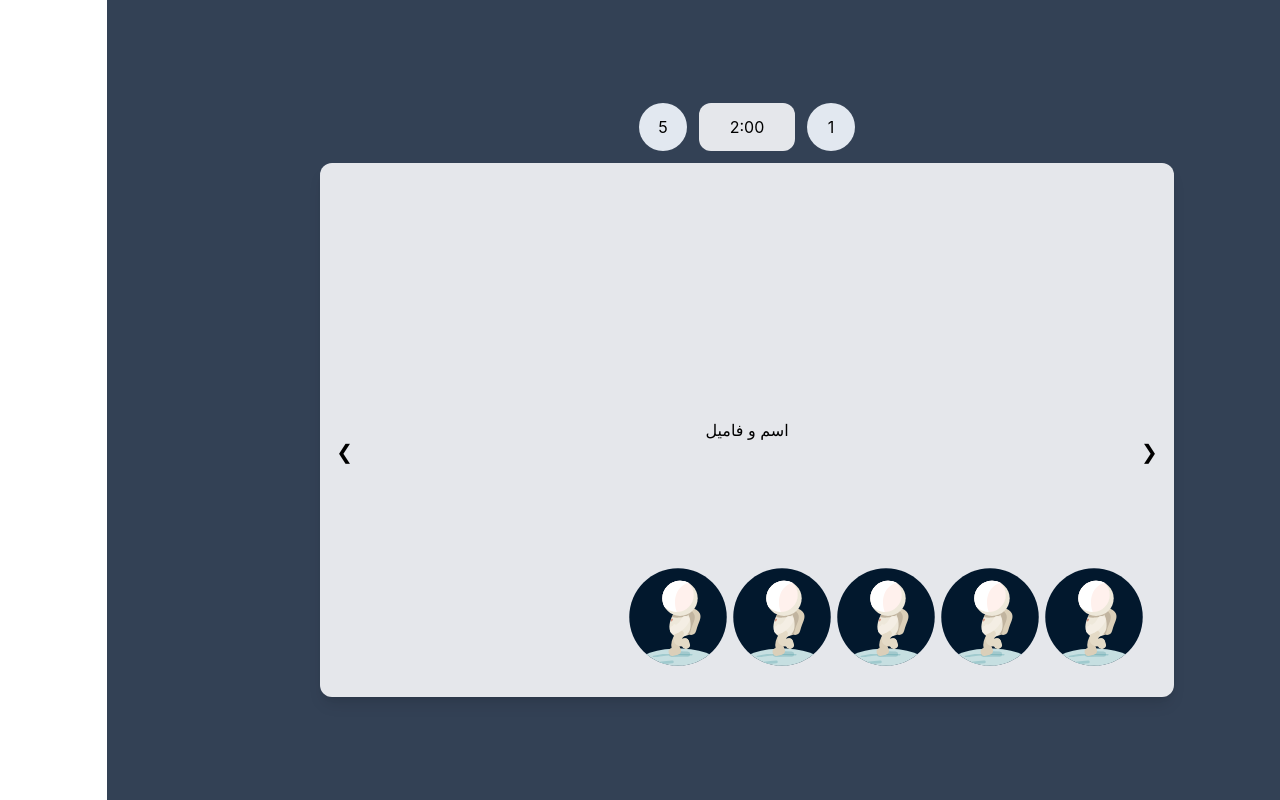
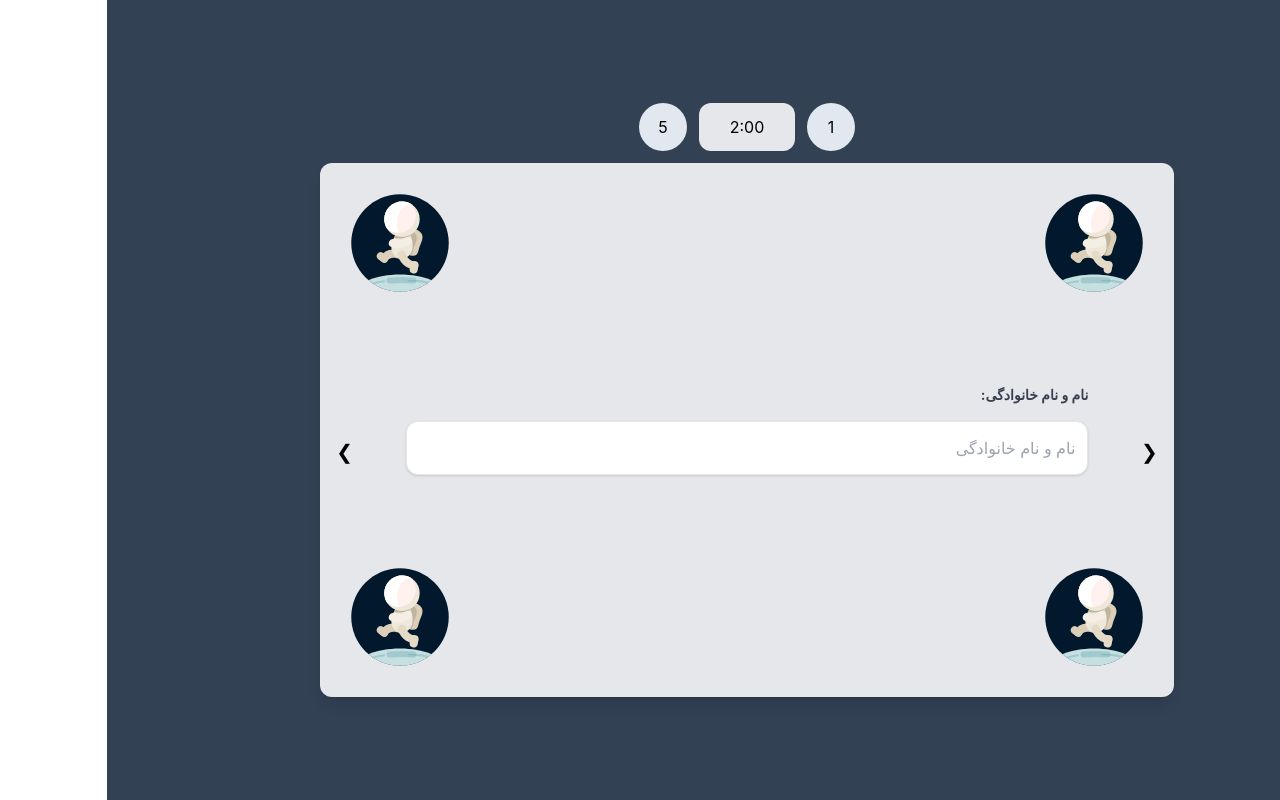
Before and after one commit to miillaadddddd/Maktsurvey, a React (Create React App) app: page / in a window 1280 px wide. Built offline with nearby package versions, Linux system fonts and the light colour scheme.

Commit message:
Feat : set components

```diff
--- a/src/App.jsx
+++ b/src/App.jsx
@@ -46,7 +46,9 @@ const animations = {
 
 function App() {
   let animation1 = null;
-  const [controlerPage, setControlerPage] = useState(1);
+  const [controlerPage, setControlerPage] = useState(
+    localStorage.getItem("#page") ? +localStorage.getItem("#page") : 1
+  );
   // useEffect(() => {
   //   lottie.loadAnimation({
   //     container: animation1.current,
@@ -75,6 +77,7 @@ function App() {
           onClick={() => {
             if (controlerPage !== 1) {
               setControlerPage(controlerPage - 1);
+              localStorage.setItem("#page", controlerPage - 1);
             }
           }}
           className="icon right-2 "
@@ -85,6 +88,7 @@ function App() {
           onClick={() => {
             if (controlerPage !== 5) {
               setControlerPage(controlerPage + 1);
+              localStorage.setItem("#page", controlerPage + 1);
             }
           }}
           className="icon left-2 "
@@ -95,9 +99,14 @@ function App() {
         {/*  */}
         <div className="absolute flex p-5 h-36 right-2 bottom-2 rounded-xl">
           <Lottie options={defaultOptions} />
+        </div>
+        <div className="absolute flex p-5 h-36 right-2 top-2 rounded-xl">
           <Lottie options={defaultOptions} />
+        </div>
+        <div className="absolute flex p-5 h-36 left-2 bottom-2 rounded-xl">
           <Lottie options={defaultOptions} />
-          <Lottie options={defaultOptions} />
+        </div>
+        <div className="absolute flex p-5 h-36 left-2 top-2 rounded-xl">
           <Lottie options={defaultOptions} />
         </div>
       </div>
--- a/src/components/qLastTest/index.jsx
+++ b/src/components/qLastTest/index.jsx
@@ -1,7 +1,32 @@
-import React from "react";
+import React, { useState } from "react";
 
 function QLastTest() {
-  return <div>احسان گازار را چقدر دوست داری؟</div>;
+  const [qLastTest, setQLastTest] = useState("");
+  return (
+    <>
+      <div className="w-[80%]">
+        <form>
+          <label
+            class="block text-gray-700 text-sm font-bold mb-4"
+            for="username"
+          >
+            احسان گازار را چقدر دوست داری؟
+          </label>
+          <textarea
+            class="shadow  appearance-none border rounded-xl w-full py-4 px-3 text-gray-700 leading-tight focus:outline-none focus:shadow-outline"
+            id="username"
+            value={qLastTest}
+            onChange={(e) => {
+              localStorage.setItem("#qone", e.target.value);
+              setQLastTest(e.target.value);
+            }}
+            type="text"
+            placeholder="من کرمانی هستم که آقا محمد خان قاجار بهش حمله کرده وچشمان تمامی مردمانم کور شده"
+          />
+        </form>
+      </div>
+    </>
+  );
 }
 
 export default QLastTest;
--- a/src/components/qOne/index.jsx
+++ b/src/components/qOne/index.jsx
@@ -1,7 +1,32 @@
-import React from "react";
+import React, { useState } from "react";
 
 function Qone() {
-  return <div>خودتون را در یک جمله تعریف کنید.</div>;
+  const [qone, setQone] = useState(
+    localStorage.getItem("#qone") ? localStorage.getItem("#qone") : ""
+  );
+  return (
+    <div className="w-[80%]">
+      <form>
+        <label
+          class="block text-gray-700 text-sm font-bold mb-4"
+          for="username"
+        >
+          خودتون را در یک جمله تعریف کنید :
+        </label>
+        <textarea
+          class="shadow  appearance-none border rounded-xl w-full py-4 px-3 text-gray-700 leading-tight focus:outline-none focus:shadow-outline"
+          id="username"
+          value={qone}
+          onChange={(e) => {
+            localStorage.setItem("#qone", e.target.value);
+            setQone(e.target.value);
+          }}
+          type="text"
+          placeholder="من کرمانی هستم که آقا محمد خان قاجار بهش حمله کرده وچشمان تمامی مردمانم کور شده"
+        />
+      </form>
+    </div>
+  );
 }
 
 export default Qone;
--- a/src/components/qfamily/index.jsx
+++ b/src/components/qfamily/index.jsx
@@ -1,7 +1,32 @@
-import React from "react";
+import React, { useState } from "react";
 
 function Qfamily() {
-  return <div>اسم و فامیل</div>;
+  const [name, setName] = useState(
+    localStorage.getItem("#name") ? localStorage.getItem("#name") : ""
+  );
+  return (
+    <div className="w-[80%]">
+      <form>
+        <label
+          class="block text-gray-700 text-sm font-bold mb-4"
+          for="username"
+        >
+          نام و نام خانوادگی:
+        </label>
+        <input
+          class="shadow  appearance-none border rounded-xl w-full py-4 px-3 text-gray-700 leading-tight focus:outline-none focus:shadow-outline"
+          id="username"
+          value={name}
+          onChange={(e) => {
+            localStorage.setItem("#name", e.target.value);
+            setName(e.target.value);
+          }}
+          type="text"
+          placeholder="نام و نام خانوادگی"
+        ></input>
+      </form>
+    </div>
+  );
 }
 
 export default Qfamily;
--- a/src/components/qtest/index.jsx
+++ b/src/components/qtest/index.jsx
@@ -1,7 +1,32 @@
-import React from "react";
+import React, { useState } from "react";
 
 function Qtest() {
-  return <div>نظرتون درباره برنامه نویسی من چیه؟</div>;
+  const [qtest, setQtest] = useState("");
+  return (
+    <>
+      <div className="w-[80%]">
+        <form>
+          <label
+            class="block text-gray-700 text-sm font-bold mb-4"
+            for="username"
+          >
+            نظرتون درباره برنامه نویسی من چیه؟ :
+          </label>
+          <textarea
+            class="shadow  appearance-none border rounded-xl w-full py-4 px-3 text-gray-700 leading-tight focus:outline-none focus:shadow-outline"
+            id="username"
+            value={qtest}
+            onChange={(e) => {
+              localStorage.setItem("#qone", e.target.value);
+              setQtest(e.target.value);
+            }}
+            type="text"
+            placeholder="من کرمانی هستم که آقا محمد خان قاجار بهش حمله کرده وچشمان تمامی مردمانم کور شده"
+          />
+        </form>
+      </div>
+    </>
+  );
 }
 
 export default Qtest;
```
